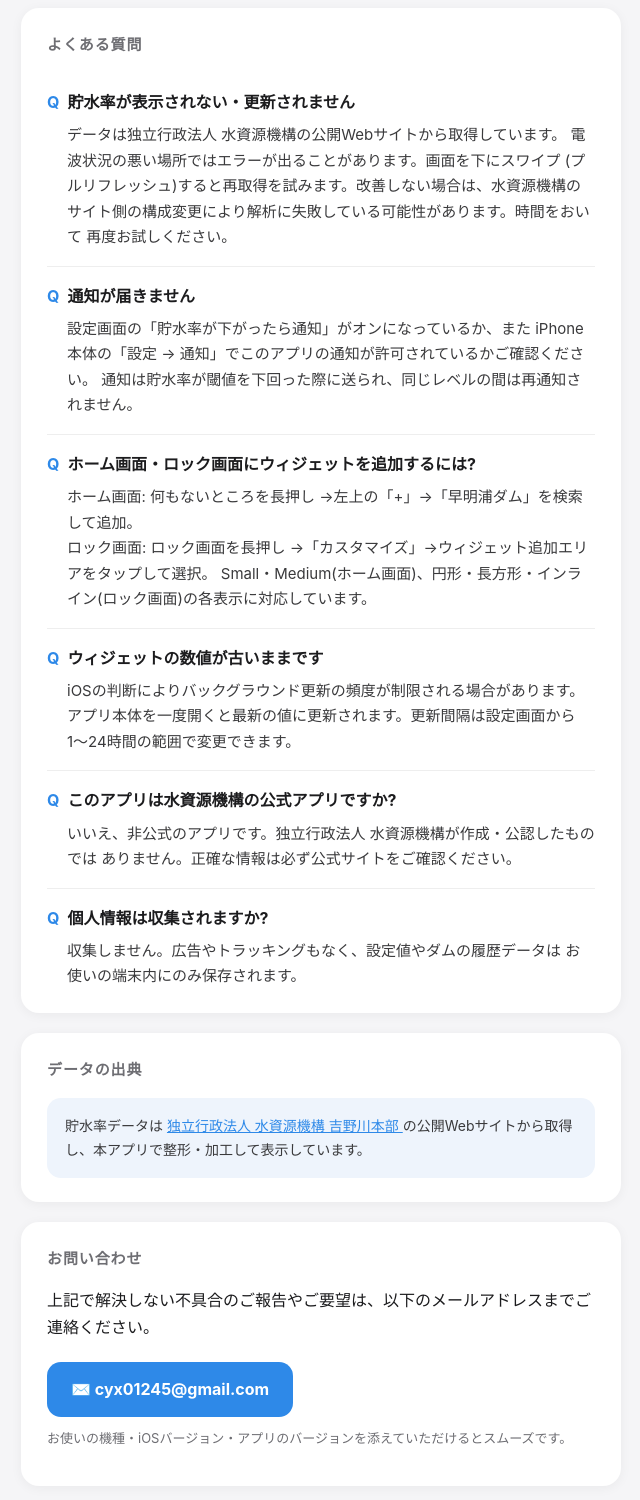
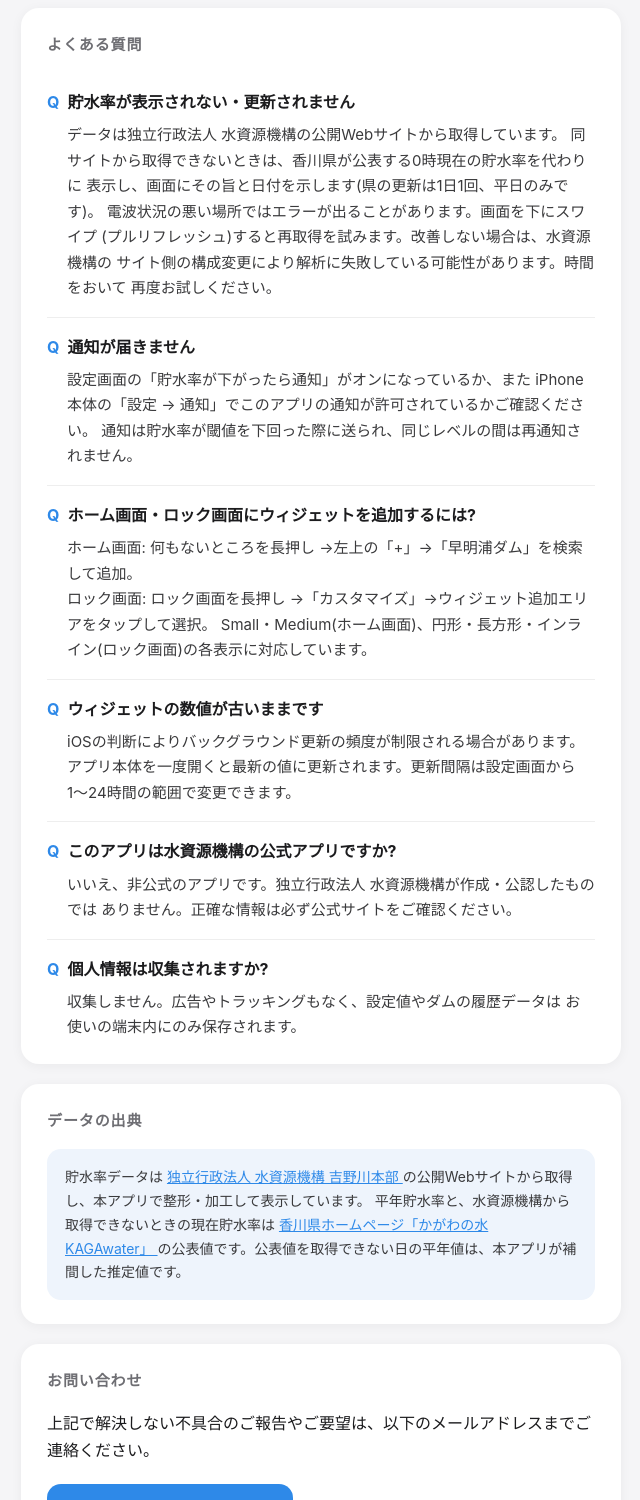
Before and after one commit to ShujiOkuno/sameuradam-support, a plain HTML site: page support/index.html in a window 1280 px wide. Shown: the part 360-1860 px from the top of the page, without its empty margins (319-959 px from the left). Drawn offline with Linux system fonts and the light colour scheme.

Commit message:
Describe the Kagawa fallback on the support page
Version 1.0.6, live since 2026-11-25, shows Kagawa Prefecture's published
rate when the Water Agency site is unreachable.

Co-Authored-By: Claude Opus 5.5 <noreply@anthropic.com>

```diff
--- a/support/index.html
+++ b/support/index.html
@@ -101,6 +101,8 @@
         <p class="faq-q">貯水率が表示されない・更新されません</p>
         <p class="faq-a">
           データは独立行政法人 水資源機構の公開Webサイトから取得しています。
+          同サイトから取得できないときは、香川県が公表する0時現在の貯水率を代わりに
+          表示し、画面にその旨と日付を示します(県の更新は1日1回、平日のみです)。
           電波状況の悪い場所ではエラーが出ることがあります。画面を下にスワイプ
           (プルリフレッシュ)すると再取得を試みます。改善しない場合は、水資源機構の
           サイト側の構成変更により解析に失敗している可能性があります。時間をおいて
@@ -160,6 +162,11 @@
           独立行政法人 水資源機構 吉野川本部
         </a>
         の公開Webサイトから取得し、本アプリで整形・加工して表示しています。
+        平年貯水率と、水資源機構から取得できないときの現在貯水率は
+        <a href="https://www.pref.kagawa.lg.jp/mizusigen/mizu/kfvn.html" target="_blank" rel="noopener">
+          香川県ホームページ「かがわの水 KAGAwater」
+        </a>
+        の公表値です。公表値を取得できない日の平年値は、本アプリが補間した推定値です。
       </div>
     </div>
 
```
